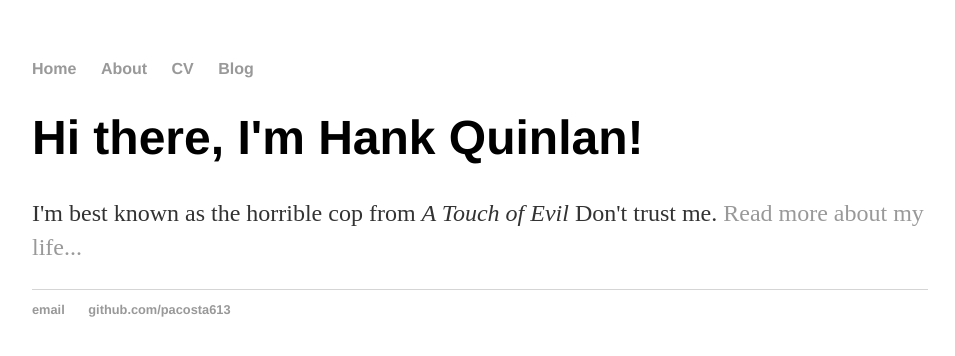
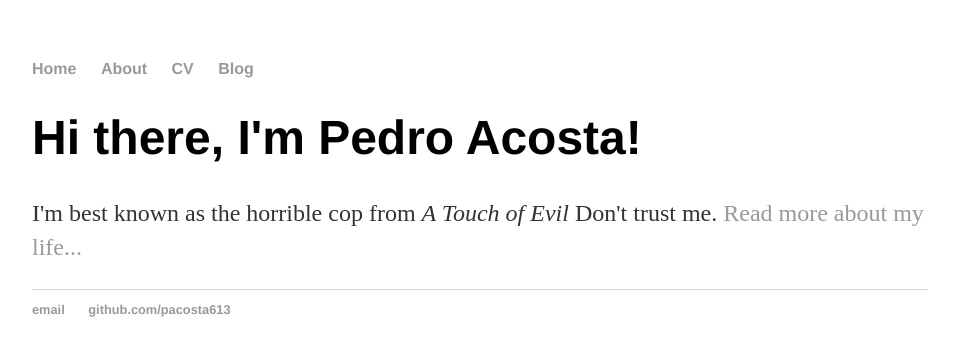
Before and after one commit to pacosta613/pacosta613.github.io-old, a Jekyll site: the page built from index.html, in a window 1280 px wide. Shown: the top 356 px of the page, without its empty margins (160-1115 px from the left). Built offline with Jekyll 4.4.1, drawn with Linux system fonts in a browser that asks for light colours.

Commit message:
Update index.html

```diff
--- a/index.html
+++ b/index.html
@@ -1,8 +1,8 @@
 ---
 layout: default
-title: Hank Quinlan, Horrible Cop
+title: Pedro Acosta, Learn student
 ---
 <div class="blurb">
-	<h1>Hi there, I'm Hank Quinlan!</h1>
+	<h1>Hi there, I'm Pedro Acosta!</h1>
 	<p>I'm best known as the horrible cop from <em>A Touch of Evil</em> Don't trust me. <a href="/about">Read more about my life...</a></p>
 </div><!-- /.blurb -->
```
